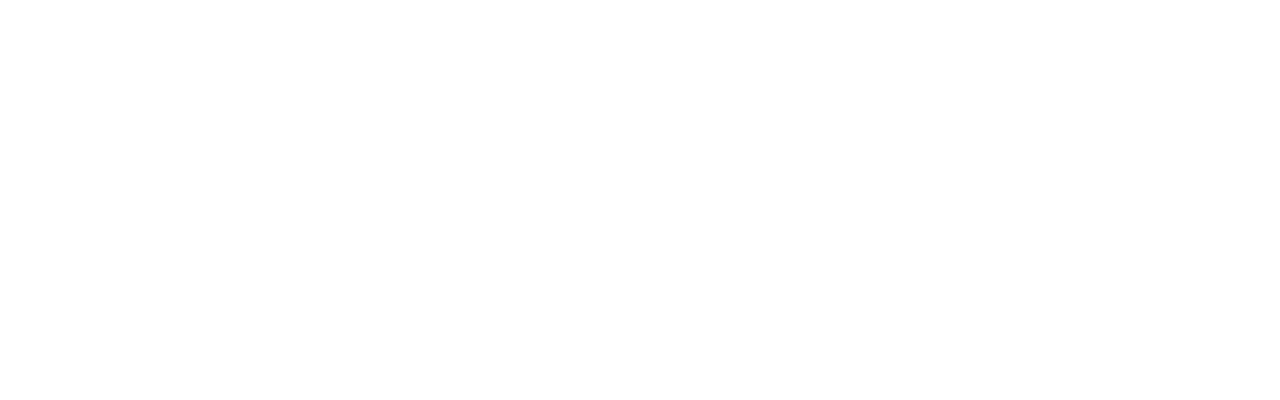
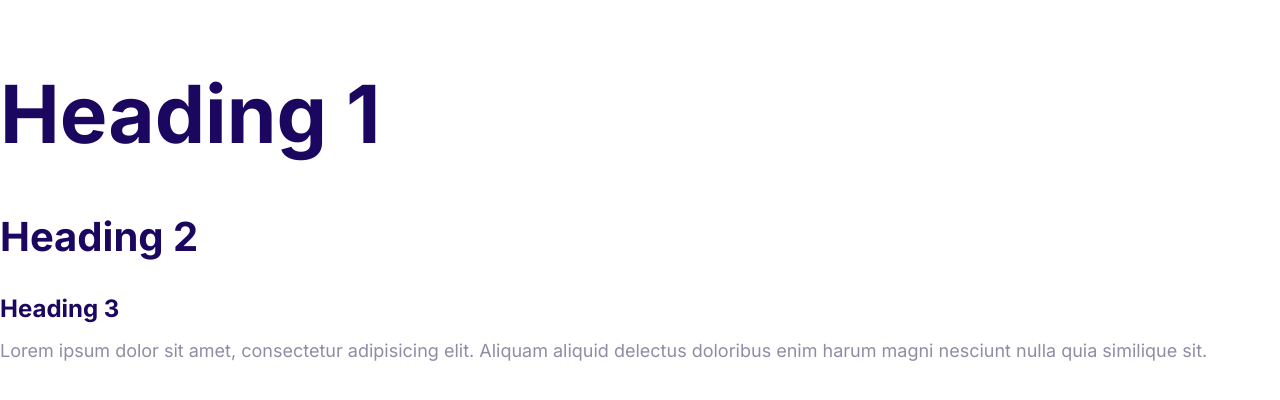
Before and after one commit to akirilow/kirilow-html-2, a plain HTML site: page index.html in a window 1280 px wide. Drawn offline with Linux system fonts and the light colour scheme.

Commit message:
Define the styles for the fonts.

```diff
--- a/css/styles.css
+++ b/css/styles.css
@@ -5,3 +5,48 @@
     --color-heading: #1b0760;
     --color-body: #918ca4;
 }
+html {
+    font-size: 62.5%;
+}
+body {
+    color: var(--color-body);
+    font-family: Inter, Arial, Helvetica, sans-serif;
+    font-size: 2.4rem;
+    line-height: 1.5;
+}
+
+h1, h2, h3 {
+    color: var(--color-heading);
+    margin-bottom: 1rem;
+}
+
+h1 {
+    font-size: 7rem;
+}
+
+h2 {
+    font-size: 4rem;
+}
+
+h3 {
+    font-size: 3rem;
+}
+
+p {
+    margin-top: 0;
+}
+
+@media screen and (min-width: 1024px){
+    body {
+        font-size: 1.8rem;
+    }
+    h1 {
+        font-size: 8rem;
+    }
+    h2 {
+        font-size: 4rem;
+    }
+    h3 {
+        font-size: 2.4rem;
+    }
+}
--- a/index.html
+++ b/index.html
@@ -4,11 +4,16 @@
     <meta charset="UTF-8">
     <meta http-equiv="X-UA-Compatible" content="IE=edge" />
     <meta name="viewport" content="width=device-width, initial-scale=1.0" />
+    <title>Title</title>
+    <link rel="preconnect" href="https://fonts.gstatic.com">
+    <link href="https://fonts.googleapis.com/css2?family=Inter:wght@400;700&display=swap" rel="stylesheet">
     <link rel="stylesheet" href="css/normalize.css" />
     <link rel="stylesheet" href="css/styles.css" />
-    <title>Title</title>
 </head>
 <body>
-
+    <h1>Heading 1</h1>
+    <h2>Heading 2</h2>
+    <h3>Heading 3</h3>
+    <p>Lorem ipsum dolor sit amet, consectetur adipisicing elit. Aliquam aliquid delectus doloribus enim harum magni nesciunt nulla quia similique sit.</p>
 </body>
 </html>
```
